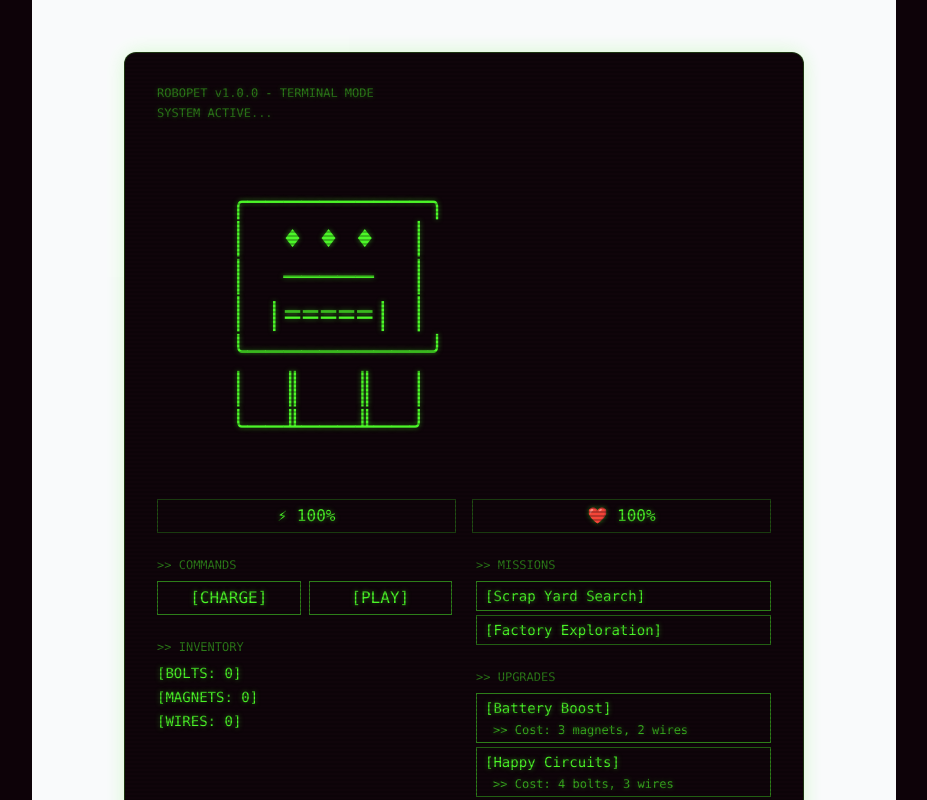
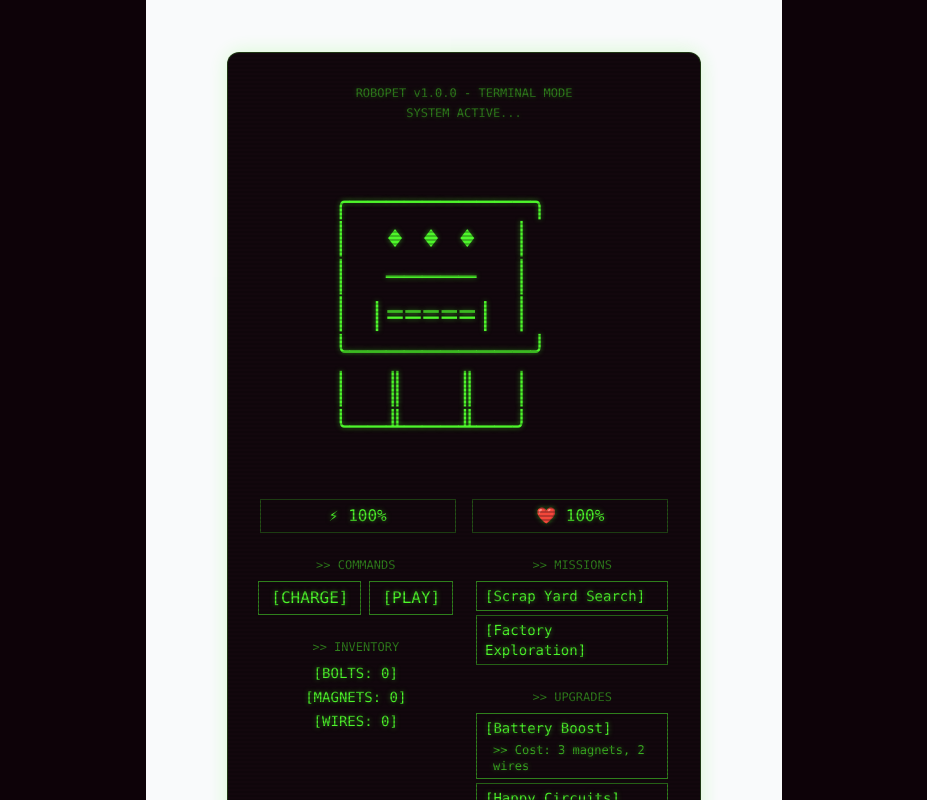
Before and after one commit to marquessam/robot-pet, a Next.js app: page / in a window 1280 px wide. Shown: the top 800 px of the page, without its empty margins (176-1103 px from the left). Built offline with nearby package versions, Linux system fonts and the light colour scheme.

Commit message:
Update RobotPet.tsx

```diff
--- a/src/components/RobotPet.tsx
+++ b/src/components/RobotPet.tsx
@@ -243,7 +243,7 @@ const RobotPet = () => {
       <div className="relative screen rounded-xl overflow-hidden shadow-[0_0_20px_rgba(74,246,38,0.2)] border border-[#4af626]/20 crt">
         <div className="relative font-mono text-[#4af626] p-8">
           {/* Title */}
-          <div className="text-xs mb-6 flex flex-col gap-1 terminal-glow opacity-50">
+          <div className="text-xs mb-6 flex flex-col gap-1 terminal-glow opacity-50 text-center">
             <div>ROBOPET v1.0.0 - TERMINAL MODE</div>
             <div>SYSTEM ACTIVE...</div>
           </div>
@@ -276,8 +276,8 @@ const RobotPet = () => {
             <div className="space-y-6">
               {/* Commands */}
               <div>
-                <div className="text-xs mb-2 text-[#4af626]/50">{'>>'} COMMANDS</div>
-                <div className="flex gap-2">
+                <div className="text-xs mb-2 text-[#4af626]/50 text-center">{'>>'} COMMANDS</div>
+                <div className="flex gap-2 justify-center">
                   <button
                     onClick={charge}
                     disabled={isOnMission}
@@ -297,8 +297,8 @@ const RobotPet = () => {
 
               {/* Inventory */}
               <div>
-                <div className="text-xs mb-2 text-[#4af626]/50">{'>>'} INVENTORY</div>
-                <div className="space-y-1">
+                <div className="text-xs mb-2 text-[#4af626]/50 text-center">{'>>'} INVENTORY</div>
+                <div className="space-y-1 text-center">
                   {resources.map(resource => (
                     <div key={resource.name} className="font-mono text-sm terminal-glow">
                       [{resource.name.toUpperCase()}: {resource.amount}]
@@ -312,8 +312,8 @@ const RobotPet = () => {
             <div className="space-y-6">
               {/* Missions */}
               <div>
-                <div className="text-xs mb-2 text-[#4af626]/50">{'>>'} MISSIONS</div>
-                <div className="space-y-1">
+                <div className="text-xs mb-2 text-[#4af626]/50 text-center">{'>>'} MISSIONS</div>
+                <div className="space-y-1 flex flex-col items-center">
                   {missions.map(mission => (
                     <button
                       key={mission.name}
@@ -329,8 +329,8 @@ const RobotPet = () => {
 
               {/* Upgrades */}
               <div>
-                <div className="text-xs mb-2 text-[#4af626]/50">{'>>'} UPGRADES</div>
-                <div className="space-y-1">
+                <div className="text-xs mb-2 text-[#4af626]/50 text-center">{'>>'} UPGRADES</div>
+                <div className="space-y-1 flex flex-col items-center">
                   {upgrades.map(upgrade => (
                     <button
                       key={upgrade.name}
@@ -350,7 +350,7 @@ const RobotPet = () => {
           </div>
 
           {/* Status Line */}
-          <div className="text-xs text-[#4af626]/70 border-t border-[#4af626]/20 mt-6 pt-4 terminal-glow">
+          <div className="text-xs text-[#4af626]/70 border-t border-[#4af626]/20 mt-6 pt-4 terminal-glow text-center">
             {'>>'} {lastInteraction || 'Awaiting command...'}{cursorVisible ? '_' : ' '}
           </div>
         </div>
```
